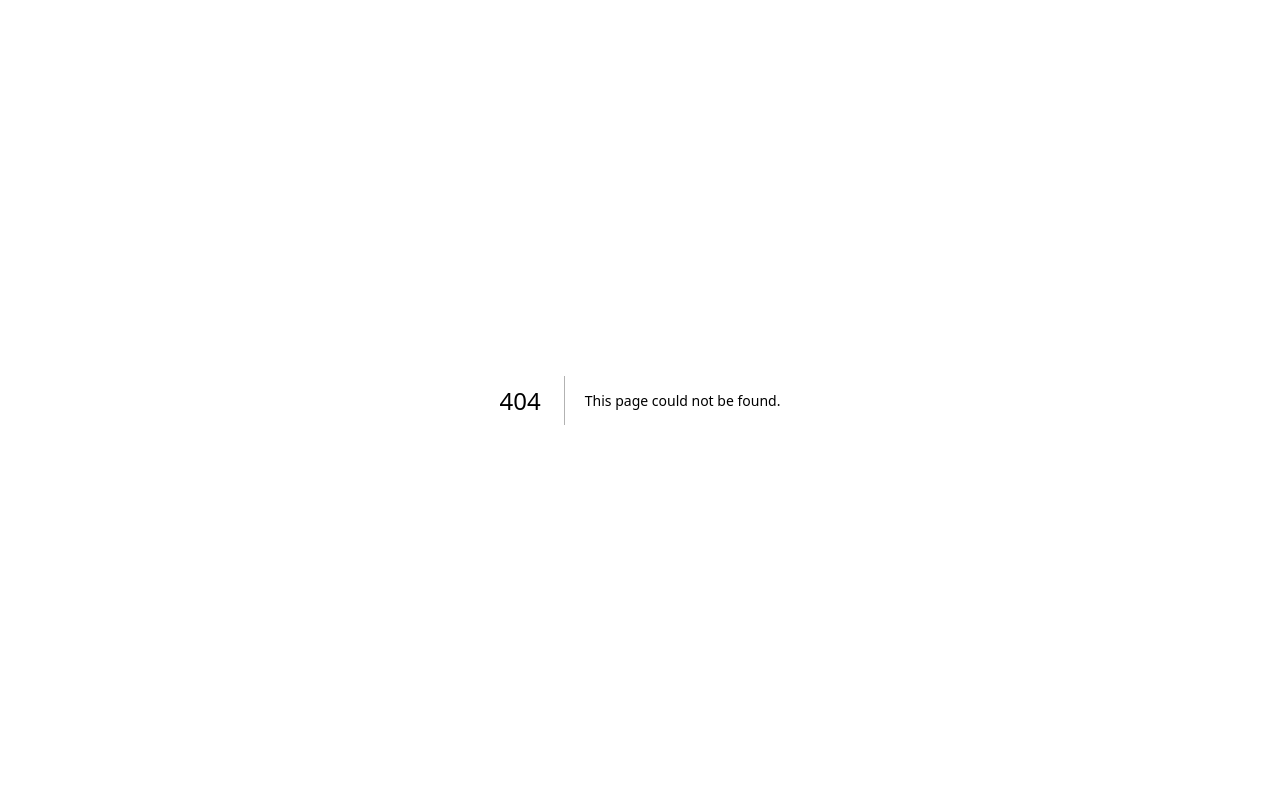
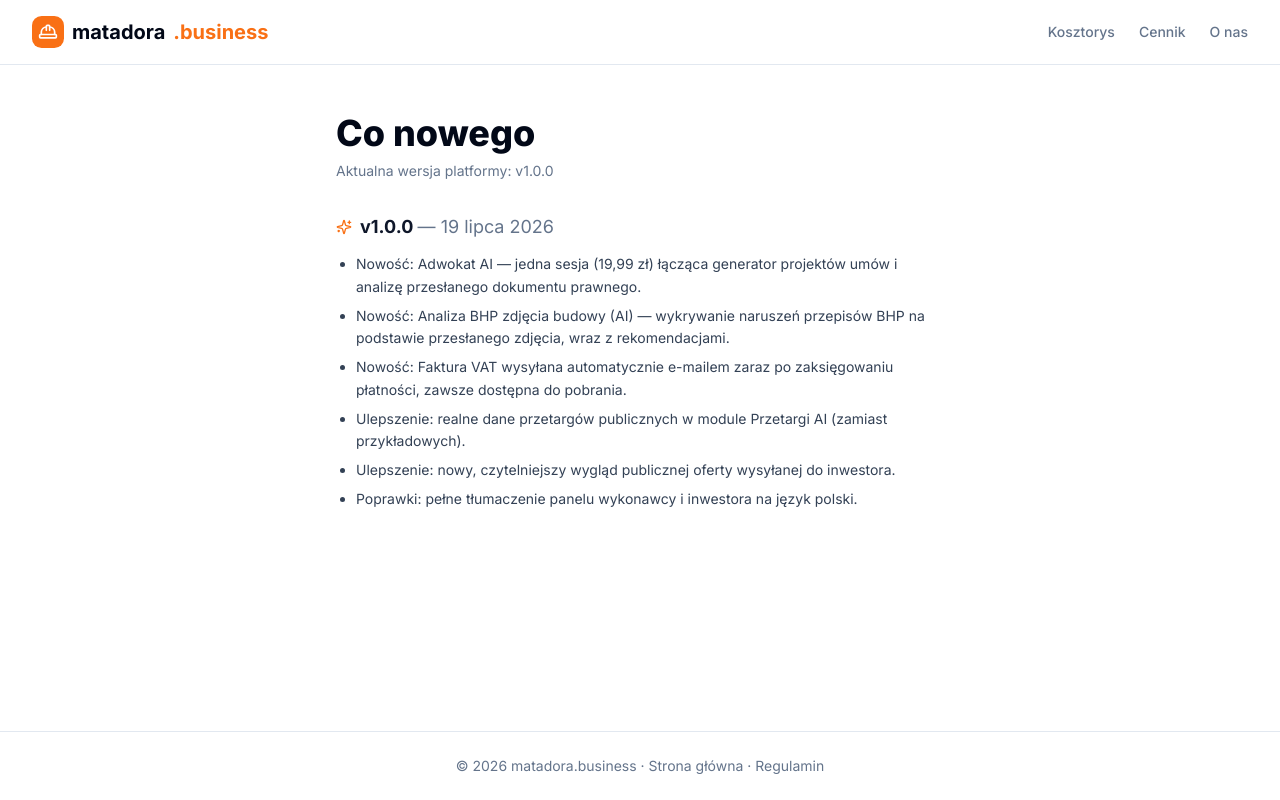
Before and after one commit to IvanTatarchuk/Matadora-business, a Next.js app: page /changelog in a window 1280 px wide. Before the commit this address had no page. Built offline with nearby package versions, Linux system fonts and the light colour scheme.

Commit message:
auto-backup: 2026-07-19 17:22:33

```diff
--- a/package.json
+++ b/package.json
@@ -1,6 +1,6 @@
 {
   "name": "buildmate-platform",
-  "version": "0.1.0",
+  "version": "1.0.0",
   "private": true,
   "description": "ConTech platform connecting Investors, Contractors and Building Material Wholesalers",
   "scripts": {
--- /dev/null
+++ b/src/app/changelog/page.tsx
@@ -0,0 +1,87 @@
+import Link from "next/link";
+import { HardHat, Sparkles } from "lucide-react";
+
+import { APP_VERSION } from "@/lib/version";
+
+export const metadata = {
+  title: "Co nowego — matadora.business",
+  description: "Historia aktualizacji platformy matadora.business.",
+};
+
+type Entry = {
+  version: string;
+  date: string;
+  items: string[];
+};
+
+const ENTRIES: Entry[] = [
+  {
+    version: "1.0.0",
+    date: "19 lipca 2026",
+    items: [
+      "Nowość: Adwokat AI — jedna sesja (19,99 zł) łącząca generator projektów umów i analizę przesłanego dokumentu prawnego.",
+      "Nowość: Analiza BHP zdjęcia budowy (AI) — wykrywanie naruszeń przepisów BHP na podstawie przesłanego zdjęcia, wraz z rekomendacjami.",
+      "Nowość: Faktura VAT wysyłana automatycznie e-mailem zaraz po zaksięgowaniu płatności, zawsze dostępna do pobrania.",
+      "Ulepszenie: realne dane przetargów publicznych w module Przetargi AI (zamiast przykładowych).",
+      "Ulepszenie: nowy, czytelniejszy wygląd publicznej oferty wysyłanej do inwestora.",
+      "Poprawki: pełne tłumaczenie panelu wykonawcy i inwestora na język polski.",
+    ],
+  },
+];
+
+export default function ChangelogPage() {
+  return (
+    <div className="flex min-h-screen flex-col bg-white">
+      <header className="sticky top-0 z-50 border-b bg-white/95 backdrop-blur">
+        <div className="container flex h-16 items-center justify-between">
+          <Link href="/" className="flex items-center gap-2 font-bold text-xl">
+            <div className="flex h-8 w-8 items-center justify-center rounded-lg bg-primary">
+              <HardHat className="h-5 w-5 text-white" />
+            </div>
+            <span>matadora</span>
+            <span className="text-primary">.business</span>
+          </Link>
+          <nav className="hidden items-center gap-6 text-sm font-medium md:flex">
+            <Link href="/kosztorys" className="text-muted-foreground hover:text-foreground">Kosztorys</Link>
+            <Link href="/pricing" className="text-muted-foreground hover:text-foreground">Cennik</Link>
+            <Link href="/o-nas" className="text-muted-foreground hover:text-foreground">O nas</Link>
+          </nav>
+        </div>
+      </header>
+
+      <main className="flex-1 bg-white">
+        <div className="container max-w-2xl py-12">
+          <h1 className="text-3xl font-extrabold sm:text-4xl">Co nowego</h1>
+          <p className="mt-2 text-sm text-muted-foreground">Aktualna wersja platformy: v{APP_VERSION}</p>
+
+          <div className="mt-8 space-y-10">
+            {ENTRIES.map((entry) => (
+              <section key={entry.version}>
+                <div className="flex items-center gap-2">
+                  <Sparkles className="h-4 w-4 text-primary" />
+                  <h2 className="text-lg font-bold text-slate-900">
+                    v{entry.version} <span className="font-normal text-muted-foreground">— {entry.date}</span>
+                  </h2>
+                </div>
+                <ul className="mt-3 list-disc space-y-1.5 pl-5 text-sm leading-relaxed text-slate-700">
+                  {entry.items.map((item) => (
+                    <li key={item}>{item}</li>
+                  ))}
+                </ul>
+              </section>
+            ))}
+          </div>
+        </div>
+      </main>
+
+      <footer className="border-t py-6">
+        <div className="container text-center text-sm text-muted-foreground">
+          © {new Date().getFullYear()} matadora.business ·{" "}
+          <Link href="/" className="hover:text-foreground">Strona główna</Link>
+          {" · "}
+          <Link href="/regulamin" className="hover:text-foreground">Regulamin</Link>
+        </div>
+      </footer>
+    </div>
+  );
+}
--- a/src/components/dashboard/sidebar.tsx
+++ b/src/components/dashboard/sidebar.tsx
@@ -32,6 +32,7 @@ import {
 } from "lucide-react";
 
 import { cn } from "@/lib/utils";
+import { APP_VERSION } from "@/lib/version";
 import type { UserRole } from "@/types/database";
 
 type NavItem = { href: string; label: string; icon: LucideIcon };
@@ -127,8 +128,13 @@ export function Sidebar({ role }: { role: UserRole }) {
           Ustawienia
         </Link>
       </nav>
-      <div className="border-t border-white/10 p-4 text-xs capitalize text-secondary-foreground/60">
-        Panel {role === "contractor" ? "wykonawcy" : role === "investor" ? "inwestora" : "hurtowni"}
+      <div className="border-t border-white/10 p-4 text-xs text-secondary-foreground/60">
+        <span className="capitalize">
+          Panel {role === "contractor" ? "wykonawcy" : role === "investor" ? "inwestora" : "hurtowni"}
+        </span>
+        <Link href="/changelog" className="mt-1 block hover:text-secondary-foreground">
+          matadora.business v{APP_VERSION}
+        </Link>
       </div>
     </aside>
   );
--- /dev/null
+++ b/src/lib/version.ts
@@ -0,0 +1,3 @@
+import pkg from "../../package.json";
+
+export const APP_VERSION = pkg.version;
```
Also changed, not shown: 2 other files (tests, documents, lock files or other folders).
